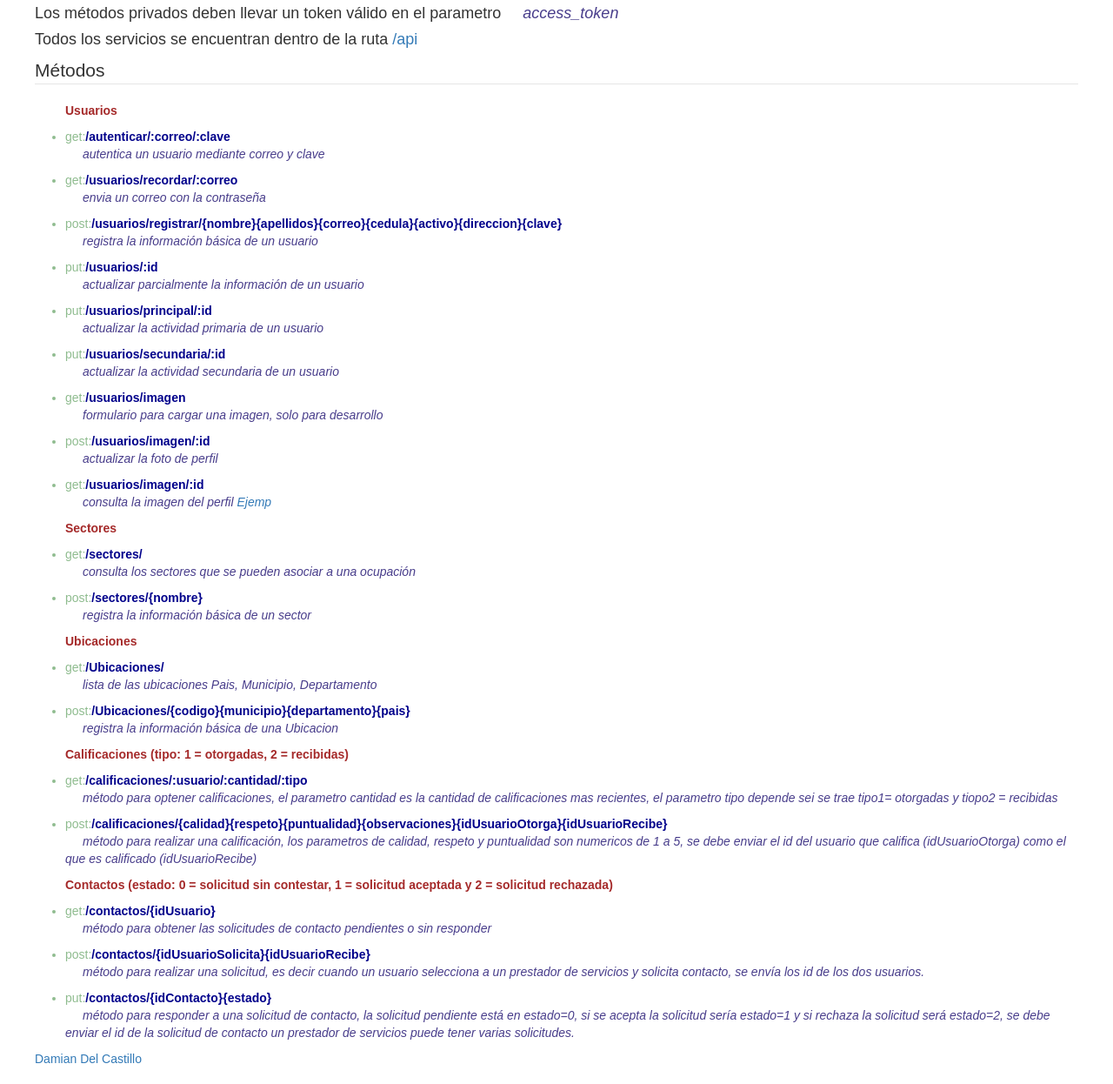
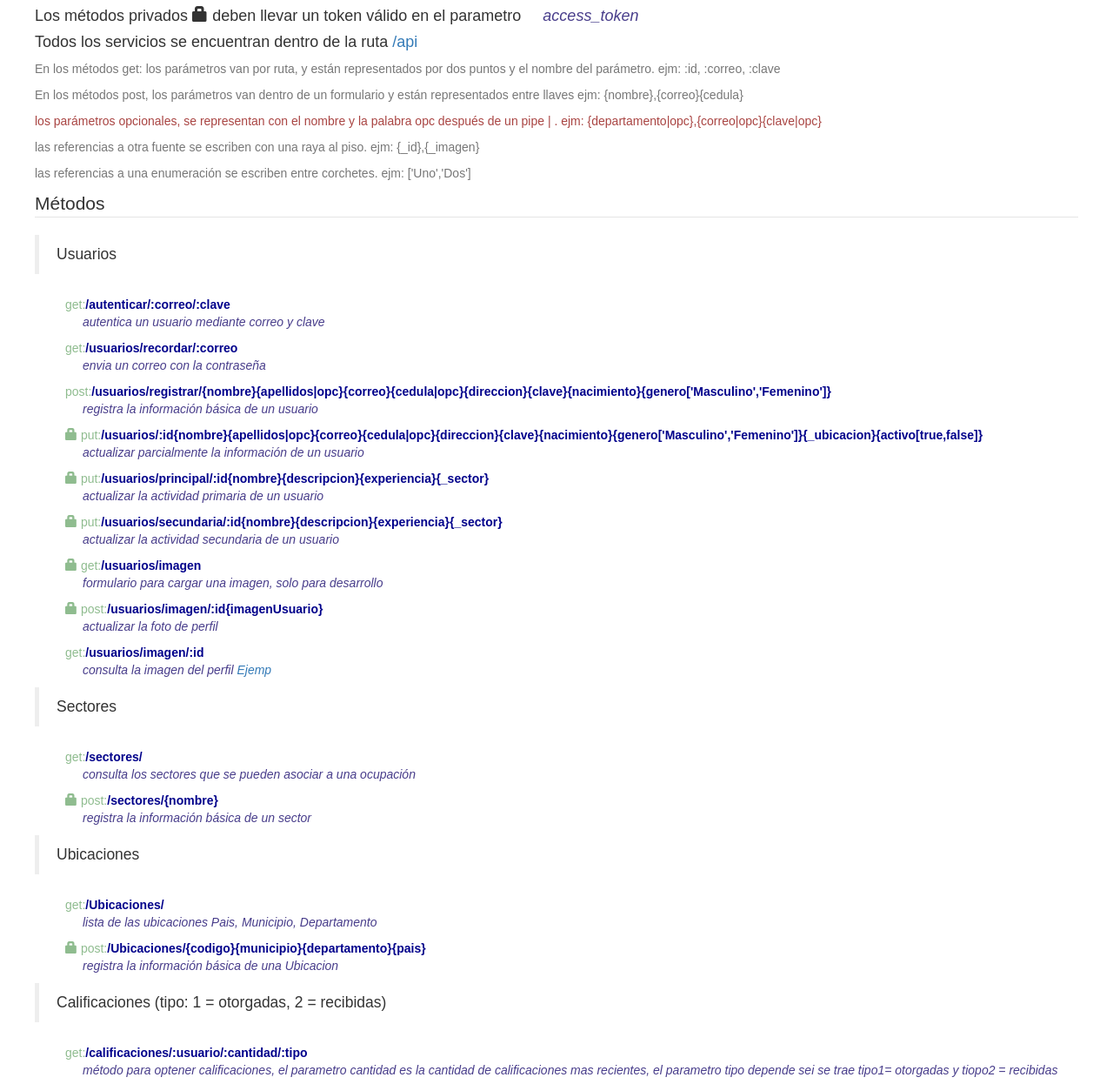
Before and after one commit to aldacap/ijob-api-dev, a website: page ijob-api-dev/vistas/index.html in a window 1280 px wide. Shown: the part 143-1389 px from the top of the page at 87% size. Drawn offline with nearby package versions, Linux system fonts and the light colour scheme.

Commit message:
incluir parametros en la documentacion

```diff
--- a/ijob-api-dev/datos/dbUsuario.js
+++ b/ijob-api-dev/datos/dbUsuario.js
@@ -48,6 +48,8 @@ function DBUsuario() {
         // asigna un token de seguridad para la autenticación
         nuevoUsuario.token = uuid.v1();
         nuevoUsuario.admin = false;
+        nuevoUsuario.activo = true;
+        nuevoUsuario.creado = Date.now();
         nuevoUsuario.save(onUsuarioGuardado);
     }
 
--- a/ijob-api-dev/servicios/SrvUbicaciones.js
+++ b/ijob-api-dev/servicios/SrvUbicaciones.js
@@ -2,6 +2,8 @@
 
 var express = require('express');
 var router = express.Router();
+
+var seguridad = require('./seguridad');
 
 var DBUbicacion = require('../datos/DBUbicacion');
 var dbUbicacion = new DBUbicacion();
@@ -16,7 +18,7 @@ router
 // registra la información básica de una Ubicacion
 router
   .route('/Ubicaciones')
-  .post(function (req, res) {
+  .post(seguridad.authenticate('bearer', { session: false }), function (req, res) {
     dbUbicacion.crearUbicacion(req, res);
 });
 
--- a/ijob-api-dev/vistas/index.html
+++ b/ijob-api-dev/vistas/index.html
@@ -9,6 +9,7 @@
             font-weight: bold;
             padding: 0 0 0-5px;
             margin: 0 0 0-5px;
+            list-style-type: none;
         }
 
         li {
@@ -18,9 +19,10 @@
             font-weight: normal;
         }
 
-            li > a {
+            li > a, li > a:hover, li > a:visited {
                 font-weight: bold;
                 color: darkblue;
+                text-decoration: none;
             }
 
         em {
@@ -42,12 +44,34 @@
     <div style="padding:20px;margin:20px;font-family: Arial !important;">
         <h2>K1 Rest API</h2>
         <h3>Damian Del Castillo 2015</h3>
-        <h4>Los métodos privados deben llevar un token válido en el parametro <em>access_token</em></h4>
+        <h4>Los métodos privados <span class="glyphicon glyphicon-lock" aria-hidden="true"></span> deben llevar un token válido en el parametro <em>access_token</em></h4>
         <h4>Todos los servicios se encuentran dentro de la ruta <a href='#'>/api</a></h4>
+
+        <p class="text-muted">
+            En los métodos get: los parámetros van por ruta, y están representados por dos puntos y el nombre del parámetro.
+            ejm: :id, :correo, :clave
+        </p><p class="text-muted">
+            En los métodos post, los parámetros van dentro de un formulario y están representados entre llaves
+            ejm: {nombre},{correo}{cedula}
+        </p><p class="text-danger">
+            los parámetros opcionales, se representan con el nombre y la palabra opc después de un pipe | .
+            ejm: {departamento|opc},{correo|opc}{clave|opc}
+        </p><p class="text-muted">
+            las referencias a otra fuente se escriben con una raya al piso.
+            ejm: {_id},{_imagen}
+        </p><p class="text-muted">
+            las referencias a una enumeración se escriben entre corchetes.
+            ejm: ['Uno','Dos']
+        </p>
+
+
+
         <fieldset>
             <legend>Métodos</legend>
+            <blockquote>
+                <p>Usuarios</p>
+            </blockquote>
             <ul>
-                Usuarios
                 <li>
                     get:<a href='#'>/autenticar/:correo/:clave</a>
                     <br /><em>autentica un usuario mediante correo y clave</em>
@@ -57,27 +81,32 @@
                     <em>envia un correo con la contraseña</em>
                 </li>
                 <li>
-                    post:<a href='#'>/usuarios/registrar/{nombre}{apellidos}{correo}{cedula}{activo}{direccion}{clave}</a><br />
+                    post:<a href='#'>/usuarios/registrar/{nombre}{apellidos|opc}{correo}{cedula|opc}{direccion}{clave}{nacimiento}{genero['Masculino','Femenino']}</a><br />
                     <em>registra la información básica de un usuario</em>
                 </li>
                 <li>
-                    put:<a href='#'>/usuarios/:id</a><br />
+                    <span class="glyphicon glyphicon-lock" aria-hidden="true"></span>
+                    put:<a href='#'>/usuarios/:id{nombre}{apellidos|opc}{correo}{cedula|opc}{direccion}{clave}{nacimiento}{genero['Masculino','Femenino']}{_ubicacion}{activo[true,false]}</a><br />
                     <em>actualizar parcialmente la información de un usuario</em>
                 </li>
                 <li>
-                    put:<a href='#'>/usuarios/principal/:id</a><br />
+                    <span class="glyphicon glyphicon-lock" aria-hidden="true"></span>
+                    put:<a href='#'>/usuarios/principal/:id{nombre}{descripcion}{experiencia}{_sector}</a><br />
                     <em>actualizar la actividad primaria de un usuario</em>
                 </li>
                 <li>
-                    put:<a href='#'>/usuarios/secundaria/:id</a><br />
+                    <span class="glyphicon glyphicon-lock" aria-hidden="true"></span>
+                    put:<a href='#'>/usuarios/secundaria/:id{nombre}{descripcion}{experiencia}{_sector}</a><br />
                     <em>actualizar la actividad secundaria de un usuario</em>
                 </li>
                 <li>
+                    <span class="glyphicon glyphicon-lock" aria-hidden="true"></span>
                     get:<a href='#'>/usuarios/imagen</a><br />
                     <em>formulario para cargar una imagen, solo para desarrollo</em>
                 </li>
                 <li>
-                    post:<a href='#'>/usuarios/imagen/:id</a><br />
+                    <span class="glyphicon glyphicon-lock" aria-hidden="true"></span>
+                    post:<a href='#'>/usuarios/imagen/:id{imagenUsuario}</a><br />
                     <em>actualizar la foto de perfil</em>
                 </li>
                 <li>
@@ -85,30 +114,41 @@
                     <em>consulta la imagen del perfil <a href="http://ijob-api-dev.azurewebsites.net/api/usuarios/imagen/555adb3a4c5a74cc08000002?access_token=28574b40-fdf2-11e4-9195-3b56d5dce309">Ejemp</a></em>
                 </li>
             </ul>
+            <blockquote>
+                <p>Sectores</p>
+            </blockquote>
             <ul>
-                Sectores
+
                 <li>
                     get:<a href='#'>/sectores/</a><br />
                     <em>consulta los sectores que se pueden asociar a una ocupación</em>
                 </li>
                 <li>
+                    <span class="glyphicon glyphicon-lock" aria-hidden="true"></span>
                     post:<a href='#'>/sectores/{nombre}</a><br />
                     <em>registra la información básica de un sector</em>
                 </li>
             </ul>
+            <blockquote>
+                <p>Ubicaciones</p>
+            </blockquote>
             <ul>
-                Ubicaciones
+
                 <li>
                     get:<a href='#'>/Ubicaciones/</a><br />
                     <em>lista de las ubicaciones Pais, Municipio, Departamento</em>
                 </li>
                 <li>
+                    <span class="glyphicon glyphicon-lock" aria-hidden="true"></span>
                     post:<a href='#'>/Ubicaciones/{codigo}{municipio}{departamento}{pais}</a><br />
                     <em>registra la información básica de una Ubicacion</em>
                 </li>
             </ul>
+            <blockquote>
+                <p> Calificaciones (tipo: 1 = otorgadas, 2 = recibidas)</p>
+            </blockquote>
             <ul>
-                Calificaciones (tipo: 1 = otorgadas, 2 = recibidas)
+
                 <li>
                     get:<a href='#'>/calificaciones/:usuario/:cantidad/:tipo</a><br />
                     <em>método para optener calificaciones, el parametro cantidad es la cantidad de calificaciones mas recientes, el parametro tipo depende sei se trae tipo1= otorgadas y tiopo2 = recibidas</em>
@@ -118,8 +158,11 @@
                     <em>método para realizar una calificación, los parametros de calidad, respeto y puntualidad son numericos de 1 a 5, se debe enviar el id del usuario que califica (idUsuarioOtorga) como el que es calificado (idUsuarioRecibe)</em>
                 </li>
             </ul>
+            <blockquote>
+                <p>Contactos (estado: 0 = solicitud sin contestar, 1 = solicitud aceptada y 2 = solicitud rechazada)</p>
+            </blockquote>
             <ul>
-                Contactos (estado: 0 = solicitud sin contestar, 1 = solicitud aceptada y 2 = solicitud rechazada)
+
                 <li>
                     get:<a href='#'>/contactos/{idUsuario}</a><br />
                     <em>método para obtener las solicitudes de contacto pendientes o sin responder</em>
```
Also changed, not shown: ijob-api-dev/vistas/ImagenUsuario.html (+1 -1 lines), ijob-api-dev/obj/Release/Package/PackageTmp/datos/DBUsuario.js, ijob-api-dev/obj/Release/Package/PackageTmp/vistas/index.html, 1 other file.
